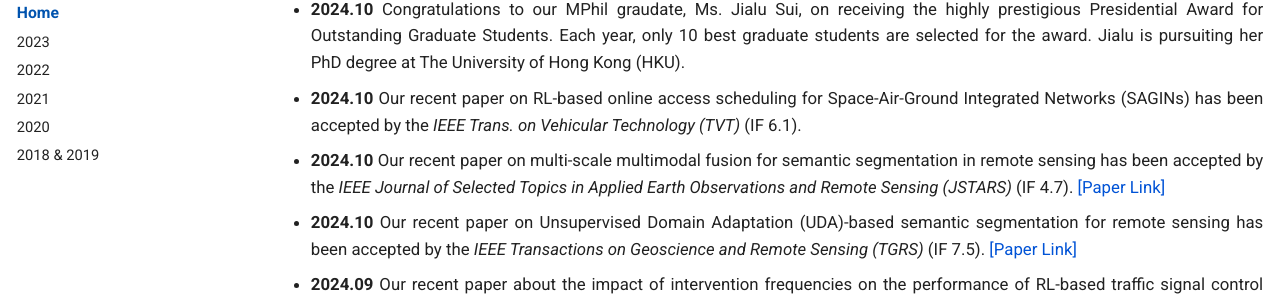
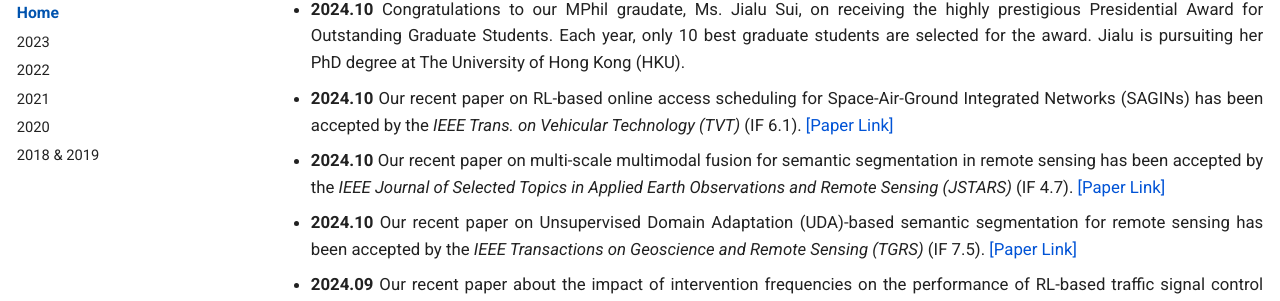
Before and after one commit to Traffic-Alpha/Sensing-Communication4Smart-City, an MkDocs documentation site: the page built from docs/index.md, in a window 1280 px wide and 900 px high, scrolled down 308 px. Shown: the part 145-446 px from the top of the window. Built offline with MkDocs 1.6.1 and Material for MkDocs 9.7.7, drawn with Linux system fonts in a browser that asks for light colours.

Commit message:
add link

```diff
--- a/docs/index.md
+++ b/docs/index.md
@@ -6,7 +6,7 @@
 
 # **News**
 - **2024.10** Congratulations to our MPhil graudate, Ms. Jialu Sui, on receiving the highly prestigious Presidential Award for Outstanding Graduate Students. Each year, only 10 best graduate students are selected for the award. Jialu is pursuiting her PhD degree at The University of Hong Kong (HKU).
-- **2024.10** Our recent paper on RL-based online access scheduling for Space-Air-Ground Integrated Networks (SAGINs) has been accepted by the *IEEE Trans. on Vehicular Technology (TVT)* (IF 6.1).
+- **2024.10** Our recent paper on RL-based online access scheduling for Space-Air-Ground Integrated Networks (SAGINs) has been accepted by the *IEEE Trans. on Vehicular Technology (TVT)* (IF 6.1). [[Paper Link]](https://ieeexplore.ieee.org/document/10745741)
 - **2024.10** Our recent paper on multi-scale multimodal fusion for semantic segmentation in remote sensing has been accepted by the *IEEE Journal of Selected Topics in Applied Earth Observations and Remote Sensing (JSTARS)* (IF 4.7). [[Paper Link]](https://ieeexplore.ieee.org/document/10736654)
 - **2024.10** Our recent paper on Unsupervised Domain Adaptation (UDA)-based semantic segmentation for remote sensing has been accepted by the *IEEE Transactions on Geoscience and Remote Sensing (TGRS)* (IF 7.5). [[Paper Link]](https://ieeexplore.ieee.org/document/10721444)
 - **2024.09** Our recent paper about the impact of intervention frequencies on the performance of RL-based traffic signal control has been accepted by the *IEEE Transactions on Intelligent Transportation Systems (TITS)* (IF 7.9). [[Paper Link]](https://ieeexplore.ieee.org/document/10696929)
```
Also changed, not shown: docs/pubs.md (+1 -1 lines).
